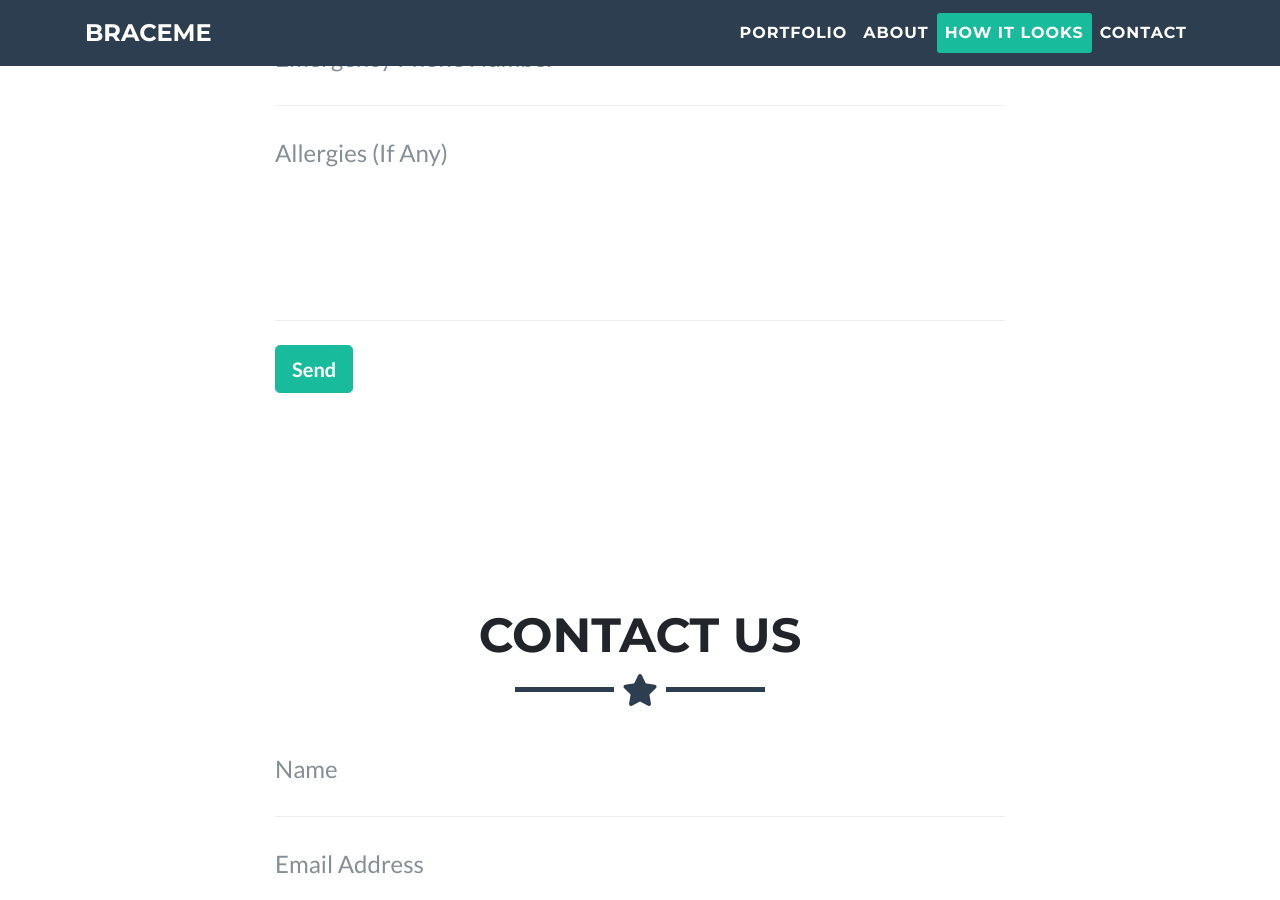
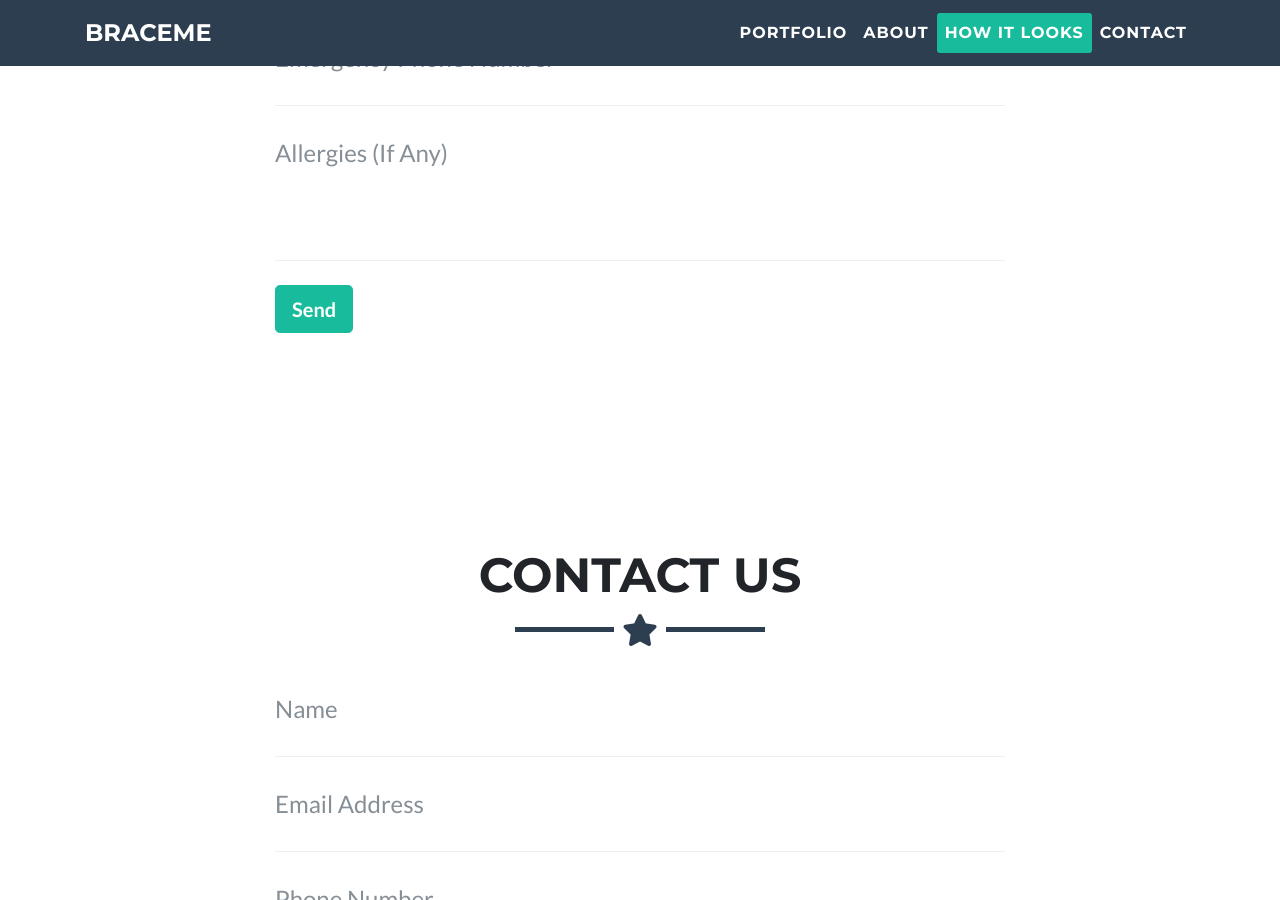
Before and after one commit to MatanAvneri/mla_yazamut, a Jekyll site: the page built from index.html, in a window 1280 px wide and 900 px high, scrolled down 2574 px. Built offline with Jekyll 4.4.1, drawn with Linux system fonts in a browser that asks for light colours; nearby versions of some CDN libraries.

```diff
--- a/_layouts/default.html
+++ b/_layouts/default.html
@@ -196,7 +196,7 @@
                     <div class="control-group">
                         <div class="form-group floating-label-form-group controls">
                             <label>Message</label>
-                            <textarea class="form-control" id="allergies" rows="5" placeholder="Allergies (If Any)"></textarea>
+                            <textarea class="form-control" id="allergies" rows="3" placeholder="Allergies (If Any)"></textarea>
                             <p class="help-block text-danger"></p>
                         </div>
                     </div>
```
